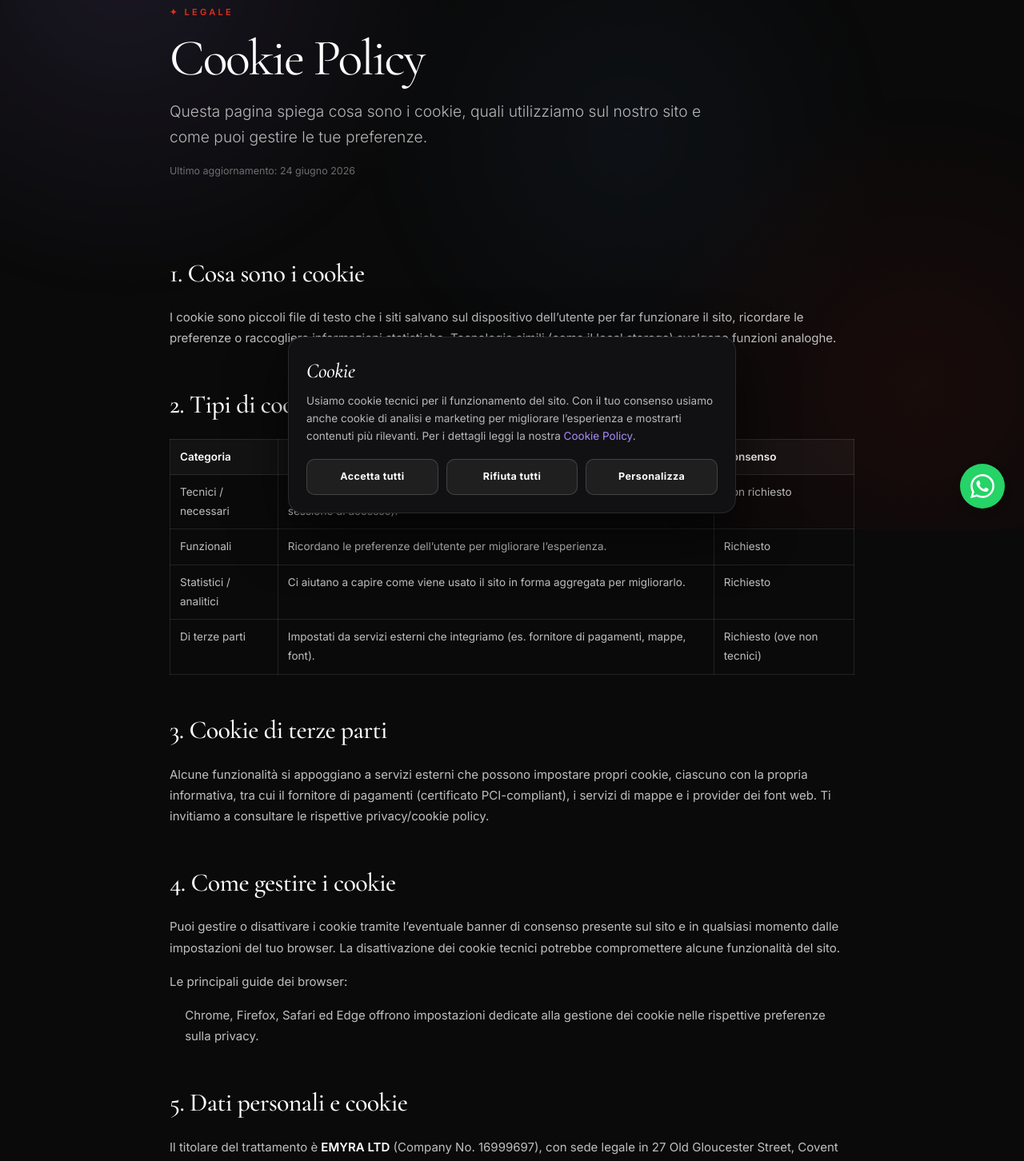
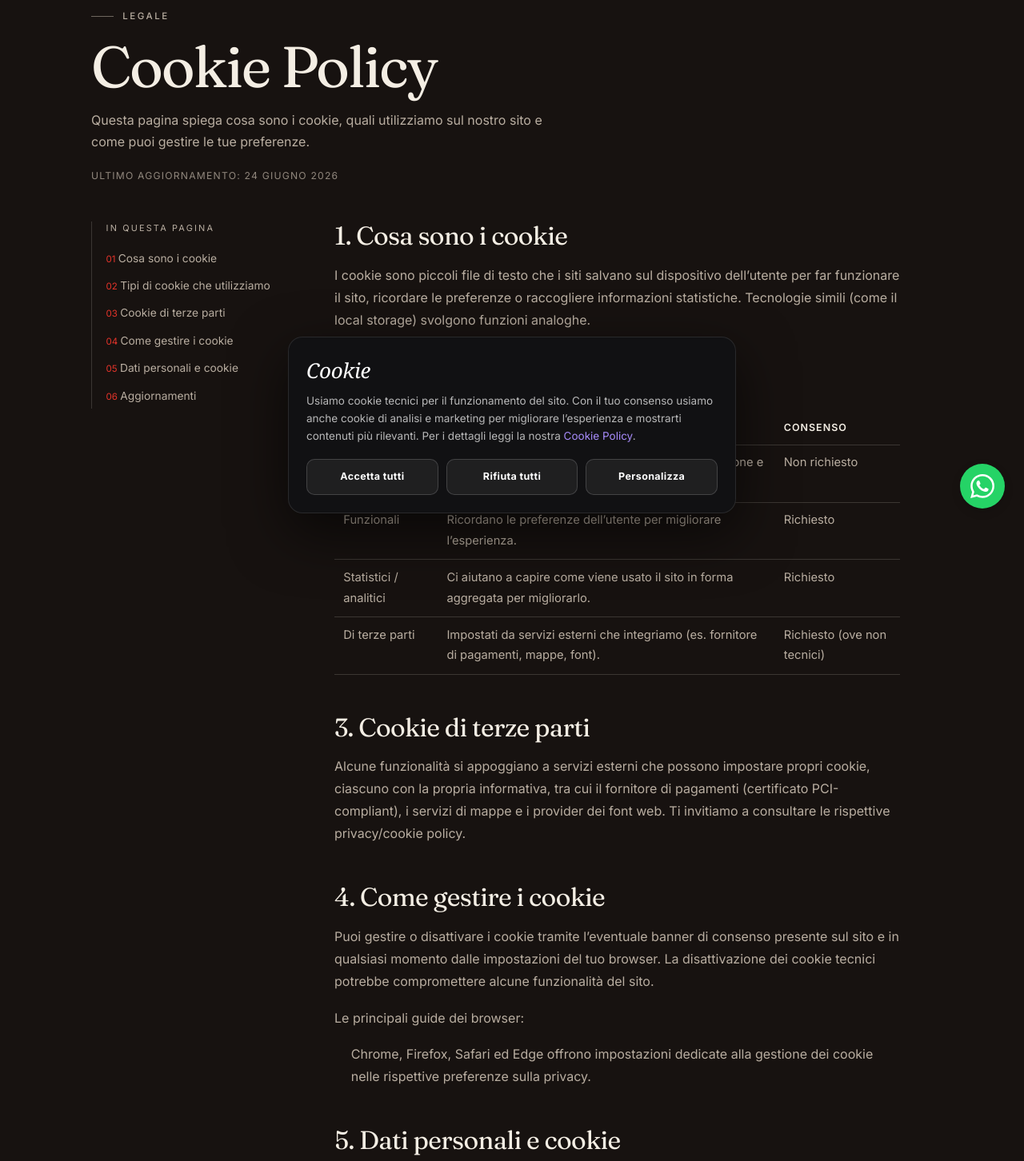
Before and after one commit to luminoagency/lumino-agency, a Next.js app: page /cookie-policy in a window 1280 px wide. Shown: the part 140-1592 px from the top of the page at 80% size. Built offline with nearby package versions, Linux system fonts and the light colour scheme.

Commit message:
Legali: cookie policy sulla nuova cornice

```diff
--- a/app/cookie-policy/page.tsx
+++ b/app/cookie-policy/page.tsx
@@ -1,35 +1,43 @@
 import type { Metadata } from 'next'
 import Link from 'next/link'
-import SiteChrome from '@/components/site/SiteChrome'
+import LegalChrome from '@/components/legal/LegalChrome'
 import { COMPANY } from '@/lib/company'
 
 export const metadata: Metadata = {
-  title: 'Cookie Policy · Lumino',
+  alternates: { canonical: '/cookie-policy' },
+  title: 'Cookie Policy',
   description:
     'Cookie Policy di Lumino: quali cookie e tecnologie simili utilizziamo, a quale scopo e come gestire le tue preferenze.',
 }
 
 export default function CookiePolicyPage() {
   return (
-    <SiteChrome
-      header={{
-        kicker: '✦ legale',
-        title: 'Cookie Policy',
-        intro:
-          'Questa pagina spiega cosa sono i cookie, quali utilizziamo sul nostro sito e come puoi gestire le tue preferenze.',
-        updated: COMPANY.lastUpdated,
-      }}
+    <LegalChrome
+      title="Cookie Policy"
+      intro={
+        'Questa pagina spiega cosa sono i cookie, quali utilizziamo sul nostro sito e come puoi gestire le tue preferenze.'
+      }
+      updated={COMPANY.lastUpdated}
+      sections={[
+        { id: '1-cosa-sono-i-cookie', label: 'Cosa sono i cookie' },
+        {
+          id: '2-tipi-di-cookie-che-utilizziamo',
+          label: 'Tipi di cookie che utilizziamo',
+        },
+        { id: '3-cookie-di-terze-parti', label: 'Cookie di terze parti' },
+        { id: '4-come-gestire-i-cookie', label: 'Come gestire i cookie' },
+        { id: '5-dati-personali-e-cookie', label: 'Dati personali e cookie' },
+        { id: '6-aggiornamenti', label: 'Aggiornamenti' },
+      ]}
     >
-      <div className="ls-container">
-        <article className="ls-prose">
-          <h2>1. Cosa sono i cookie</h2>
+      <h2 id="1-cosa-sono-i-cookie">1. Cosa sono i cookie</h2>
       <p>
-            I cookie sono piccoli file di testo che i siti salvano sul dispositivo dell’utente per
-            far funzionare il sito, ricordare le preferenze o raccogliere informazioni statistiche.
+        I cookie sono piccoli file di testo che i siti salvano sul dispositivo dell’utente per far
+        funzionare il sito, ricordare le preferenze o raccogliere informazioni statistiche.
         Tecnologie simili (come il local storage) svolgono funzioni analoghe.
       </p>
 
-          <h2>2. Tipi di cookie che utilizziamo</h2>
+      <h2 id="2-tipi-di-cookie-che-utilizziamo">2. Tipi di cookie che utilizziamo</h2>
       <table className="ls-table">
         <thead>
           <tr>
@@ -42,8 +50,8 @@ export default function CookiePolicyPage() {
           <tr>
             <td>Tecnici / necessari</td>
             <td>
-                  Garantiscono il funzionamento del sito, l’autenticazione e la sicurezza (es.
-                  sessione di accesso).
+              Garantiscono il funzionamento del sito, l’autenticazione e la sicurezza (es. sessione
+              di accesso).
             </td>
             <td>Non richiesto</td>
           </tr>
@@ -62,15 +70,14 @@ export default function CookiePolicyPage() {
           <tr>
             <td>Di terze parti</td>
             <td>
-                  Impostati da servizi esterni che integriamo (es. fornitore di pagamenti, mappe,
-                  font).
+              Impostati da servizi esterni che integriamo (es. fornitore di pagamenti, mappe, font).
             </td>
             <td>Richiesto (ove non tecnici)</td>
           </tr>
         </tbody>
       </table>
 
-          <h2>3. Cookie di terze parti</h2>
+      <h2 id="3-cookie-di-terze-parti">3. Cookie di terze parti</h2>
       <p>
         Alcune funzionalità si appoggiano a servizi esterni che possono impostare propri cookie,
         ciascuno con la propria informativa, tra cui il fornitore di pagamenti (
@@ -78,29 +85,30 @@ export default function CookiePolicyPage() {
         consultare le rispettive privacy/cookie policy.
       </p>
 
-          <h2>4. Come gestire i cookie</h2>
+      <h2 id="4-come-gestire-i-cookie">4. Come gestire i cookie</h2>
       <p>
-            Puoi gestire o disattivare i cookie tramite l’eventuale banner di consenso presente sul
-            sito e in qualsiasi momento dalle impostazioni del tuo browser. La disattivazione dei
-            cookie tecnici potrebbe compromettere alcune funzionalità del sito.
+        Puoi gestire o disattivare i cookie tramite l’eventuale banner di consenso presente sul sito
+        e in qualsiasi momento dalle impostazioni del tuo browser. La disattivazione dei cookie
+        tecnici potrebbe compromettere alcune funzionalità del sito.
       </p>
-          <p>
-            Le principali guide dei browser:
-          </p>
+      <p>Le principali guide dei browser:</p>
       <ul>
-            <li>Chrome, Firefox, Safari ed Edge offrono impostazioni dedicate alla gestione dei cookie nelle rispettive preferenze sulla privacy.</li>
+        <li>
+          Chrome, Firefox, Safari ed Edge offrono impostazioni dedicate alla gestione dei cookie
+          nelle rispettive preferenze sulla privacy.
+        </li>
       </ul>
 
-          <h2>5. Dati personali e cookie</h2>
+      <h2 id="5-dati-personali-e-cookie">5. Dati personali e cookie</h2>
       <p>
         Il titolare del trattamento è <strong>{COMPANY.legalName}</strong> (Company No.{' '}
-            {COMPANY.companyNumber}), con sede legale in {COMPANY.address.full}. Il trattamento dei
-            dati raccolti tramite cookie è descritto nella nostra{' '}
-            <Link href="/privacy-policy">Privacy Policy</Link>. Per i tuoi diritti consulta anche
-            l’<Link href="/gdpr">Informativa GDPR</Link>.
+        {COMPANY.companyNumber}), con sede legale in {COMPANY.address.full}. Il trattamento dei dati
+        raccolti tramite cookie è descritto nella nostra{' '}
+        <Link href="/privacy-policy">Privacy Policy</Link>. Per i tuoi diritti consulta anche l’
+        <Link href="/gdpr">Informativa GDPR</Link>.
       </p>
 
-          <h2>6. Aggiornamenti</h2>
+      <h2 id="6-aggiornamenti">6. Aggiornamenti</h2>
       <p>
         Questa Cookie Policy può essere aggiornata. La versione vigente è quella pubblicata su
         questa pagina con la relativa data di ultimo aggiornamento.
@@ -110,8 +118,6 @@ export default function CookiePolicyPage() {
         Domande sui cookie? Scrivici a{' '}
         <a href={`mailto:${COMPANY.privacyEmail}`}>{COMPANY.privacyEmail}</a>.
       </div>
-        </article>
-      </div>
-    </SiteChrome>
+    </LegalChrome>
   )
 }
```
Lines whose indentation alone changed are shown as unchanged.
